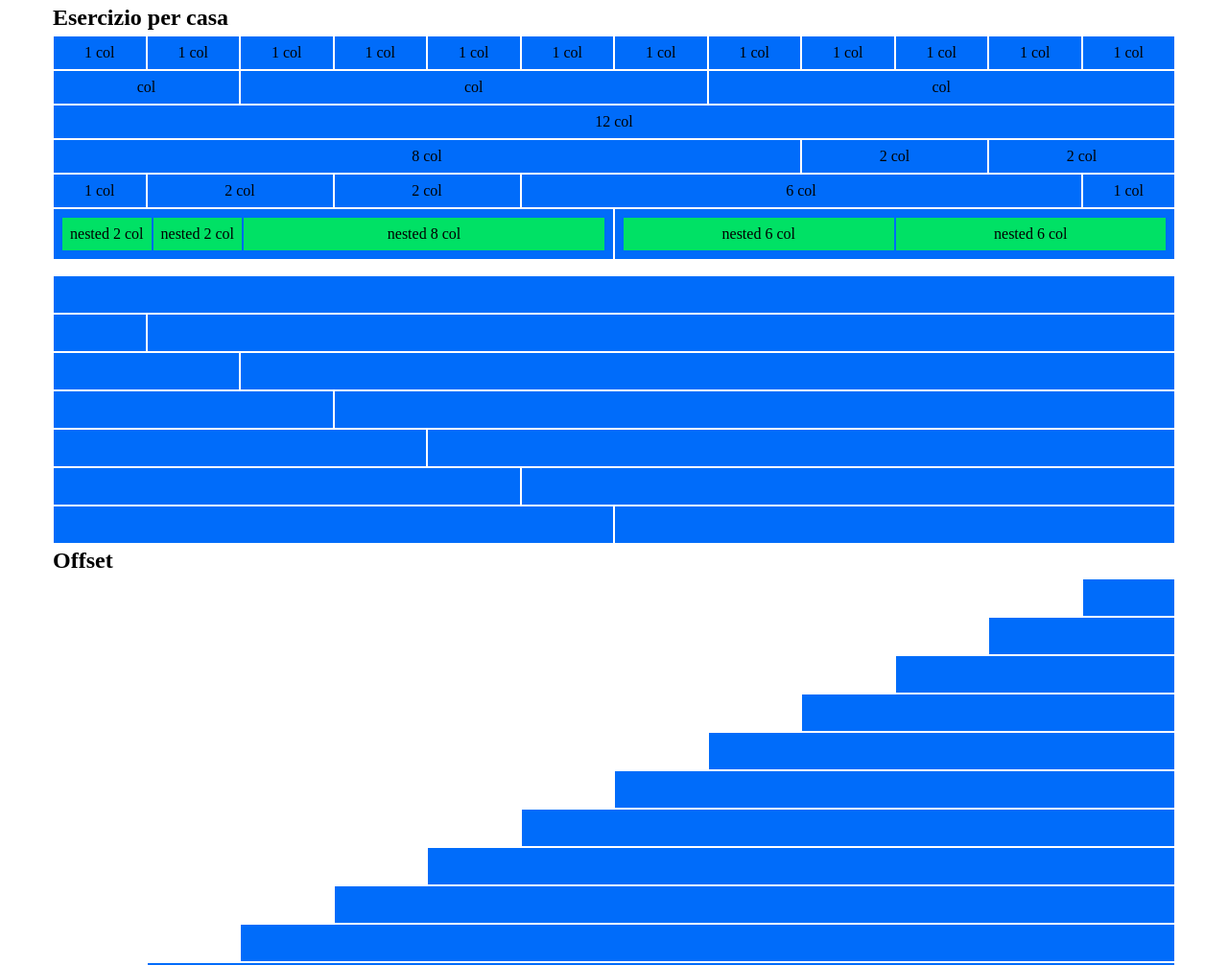
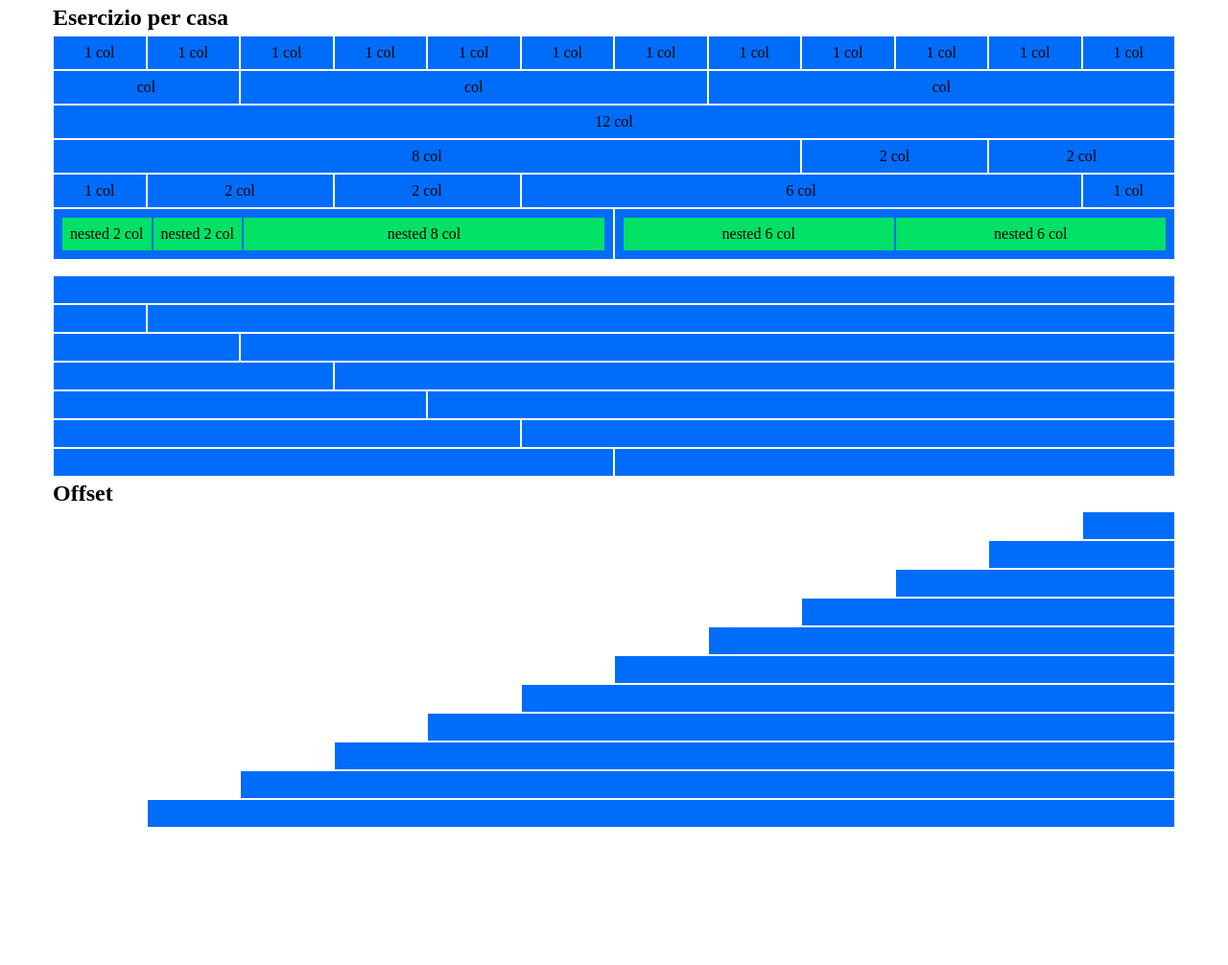
Before and after one commit to Michelazani/html-css-12bool, a plain HTML site: page index.html in a window 1280 px wide. Shown: the top 1006 px of the page at 96% size. After the commit the page ends 863 px from the top, so only its background shows below. Drawn offline with Linux system fonts and the light colour scheme.

Commit message:
modifiche altezza col senza contenuto

```diff
--- a/index.html
+++ b/index.html
@@ -13,7 +13,9 @@
 </head>
 <body>
 
-    <main class="container">
+    <main
+
+    <div class="container">
         <h2>Esercizio per casa</h2>
         <div class="row">
             <div class="col-1"> 1 col</div>
@@ -55,7 +57,7 @@
         </div>
 
         <div class="row">
-            <div class="col-6">
+            <div class="col-6 ">
                 <div class="row ">
                     <div class="col-2 green"> nested 2 col</div>
                     <div class="col-2 green"> nested 2 col</div>
@@ -70,86 +72,90 @@
             </div>
         </div>
 
+    </div>
 
-        <div class="row margin height">
+    <div class="container height">
+        <div class="row margin ">
             <div class="col-12"></div>
         </div>
 
-        <div class="row height">
+        <div class="row ">
             <div class="col-1"></div>
             <div class="col-11"></div>
         </div>
 
-        <div class="row height">
+        <div class="row ">
             <div class="col-2"></div>
             <div class="col-10"></div>
         </div>
 
-        <div class="row height">
+        <div class="row ">
             <div class="col-3"></div>
             <div class="col-9"></div>
         </div>
 
-        <div class="row height">
+        <div class="row ">
             <div class="col-4"></div>
             <div class="col-8"></div>
         </div>
 
-        <div class="row height">
+        <div class="row ">
             <div class="col-5"></div>
             <div class="col-7"></div>
         </div>
 
-        <div class="row height">
+        <div class="row ">
             <div class="col-6"></div>
             <div class="col-6"></div>
         </div>
 
         <h2>Offset</h2>
 
-        <div class="row height">
+        <div class="row ">
             <div class="col-1 col-offset-11"></div>
         </div>
 
-        <div class="row height">
+        <div class="row ">
             <div class="col-2 col-offset-10"></div>
         </div>
 
-        <div class="row height">
+        <div class="row ">
             <div class="col-3 col-offset-9"></div>
         </div>
 
-        <div class="row height">
+        <div class="row ">
             <div class="col-4 col-offset-8"></div>
         </div>
 
-        <div class="row height">
+        <div class="row ">
             <div class="col-5 col-offset-7"></div>
         </div>
 
-        <div class="row height">
+        <div class="row ">
             <div class="col-6 col-offset-6"></div>
         </div>
 
-        <div class="row height">
+        <div class="row ">
             <div class="col-7 col-offset-5"></div>
         </div>
 
-        <div class="row height">
+        <div class="row ">
             <div class="col-8 col-offset-4"></div>
         </div>
 
-        <div class="row height">
+        <div class="row ">
             <div class="col-9 col-offset-3"></div>
         </div>
 
-        <div class="row height">
+        <div class="row ">
             <div class="col-10 col-offset-2"></div>
         </div>
 
-        <div class="row height">
+        <div class="row ">
             <div class="col-11 col-offset-1"></div>
         </div>
+
+    </div>
 </main>
 
 </body>
--- a/style/style.css
+++ b/style/style.css
@@ -21,6 +21,6 @@ div.margin{
     margin-top: 1rem;
 }
 
-div.height{
-    height: 40px;
+div.height div{
+    height: 30px;
 }
```
